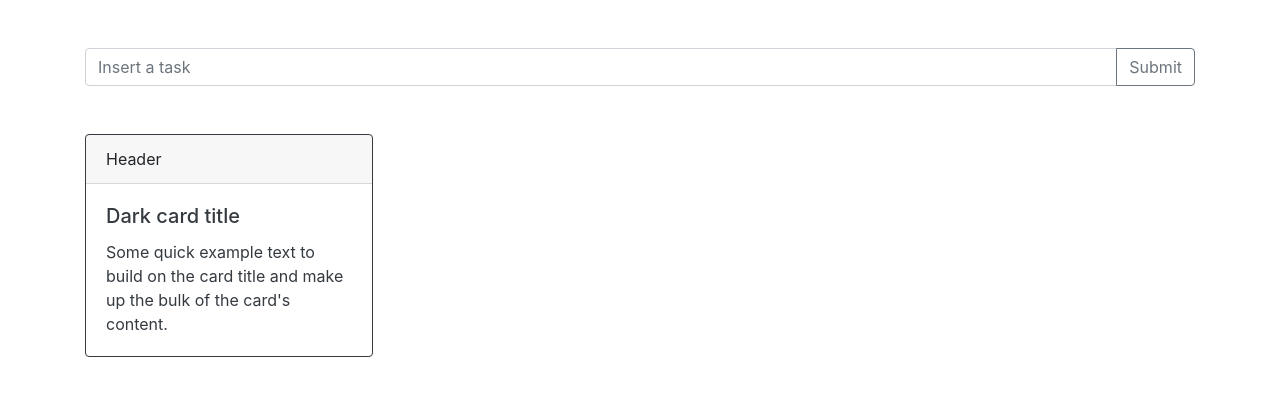
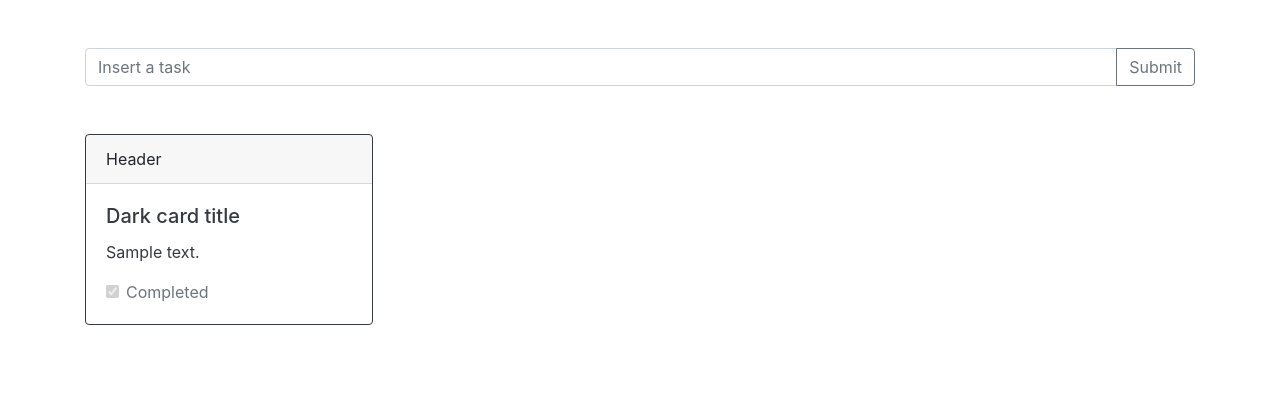
Before and after one commit to naturalDev0/todo-app-sk, a Flask app: page / in a window 1280 px wide. Shown: the part 56-452 px from the top of the page. Run offline with Flask 2, Linux system fonts and the light colour scheme; a database or web service that is not in the repository returns one stand-in record (values such as "Sample title"); some libraries are stand-ins or nearby versions.

Commit message:
Imported packages 'pymongo' to perform CRUD operations using MongoDB Atlas and 'decouple' to read environment variables from app.py Added url_for to route back to homepage, Changed the placeholder and id of input field, and Added 'block' jinja2 component for extension from base.html Added data retrieved from app.py and have it populated to individual cards in index.html, both the 'text' and 'complete' fields.

```diff
--- a/app.py
+++ b/app.py
@@ -1,9 +1,36 @@
 from flask import Flask, render_template, request, redirect, url_for
 import os
-# from flask_pymongo import PyMongo
+from flask_pymongo import pymongo
+from decouple import config
 
 app = Flask(__name__)
 
+# User credentials
+usr = config('MONGO_DB_USER')
+pwd = config('MONGO_DB_PASS')
+db_collection = config('MONGO_COLLECTION')
+
+#
+client  = pymongo.MongoClient("mongodb+srv://" + usr + ":" + pwd + "@clusterx.pg3wu.mongodb.net/"+ db_collection +"?retryWrites=true&w=majority")
+
+db = client['todo']
+collection = db['tasks']
+# collection = pymongo.collection.Collection(db, 'tasks')
+
+
 @app.route('/')
 def index():
-    return render_template("base.html")
+    cursor = collection.find({})
+    return render_template("index.html", data=cursor)
+
+@app.route('/test')
+def test():
+    collection.insert({
+        "text" : "hihi",
+        "complete" : False
+    })
+    return '<h1>Data has been inserted!</h1>'
+
+# @app.route('/verify')
+# def verify():
+#     return '<h1>' + pwd + '</h1>'
--- a/templates/base.html
+++ b/templates/base.html
@@ -1,15 +1,18 @@
 <!doctype html>
 <html lang="en">
+
 <head>
     <!-- Required meta tags -->
     <meta charset="utf-8">
     <meta name="viewport" content="width=device-width, initial-scale=1, shrink-to-fit=no">
 
     <!-- Bootstrap CSS -->
-    <link rel="stylesheet" href="https://stackpath.bootstrapcdn.com/bootstrap/4.5.2/css/bootstrap.min.css" integrity="sha384-JcKb8q3iqJ61gNV9KGb8thSsNjpSL0n8PARn9HuZOnIxN0hoP+VmmDGMN5t9UJ0Z" crossorigin="anonymous">
+    <link rel="stylesheet" href="https://stackpath.bootstrapcdn.com/bootstrap/4.5.2/css/bootstrap.min.css"
+        integrity="sha384-JcKb8q3iqJ61gNV9KGb8thSsNjpSL0n8PARn9HuZOnIxN0hoP+VmmDGMN5t9UJ0Z" crossorigin="anonymous">
 
-    <title>Hello, world!</title>
+    <title>TODO App</title>
 </head>
+
 <body>
     <!-- <h1>Hello, world!</h1> -->
 
@@ -24,7 +27,8 @@
                 <section class="col">
                     <div class="input-group mb-5 mt-5">
 
-                        <input type="text" class="form-control" placeholder="Insert a task" aria-label="Insert a task" aria-describedby="submit-task-btn">
+                        <input type="text" class="form-control" placeholder="Insert a task" aria-label="Insert a task"
+                            aria-describedby="submit-task-btn">
 
                         <div class="input-group-append">
                             <button class="btn btn-outline-secondary" type="button" id="submit-task-btn">Submit</button>
@@ -36,13 +40,7 @@
 
             <section class="row">
                 <section class="col">
-                    <div class="card border-dark mb-3" style="max-width: 18rem;">
-                        <div class="card-header">Header</div>
-                        <div class="card-body text-dark">
-                          <h5 class="card-title">Dark card title</h5>
-                          <p class="card-text">Some quick example text to build on the card title and make up the bulk of the card's content.</p>
-                        </div>
-                      </div>
+                    {% block content %}{% endblock %}
                 </section>
             </section>
         </section>
@@ -50,8 +48,15 @@
 
     <!-- Optional JavaScript -->
     <!-- jQuery first, then Popper.js, then Bootstrap JS -->
-    <script src="https://code.jquery.com/jquery-3.5.1.slim.min.js" integrity="sha384-DfXdz2htPH0lsSSs5nCTpuj/zy4C+OGpamoFVy38MVBnE+IbbVYUew+OrCXaRkfj" crossorigin="anonymous"></script>
-    <script src="https://cdn.jsdelivr.net/npm/popper.js@1.16.1/dist/umd/popper.min.js" integrity="sha384-9/reFTGAW83EW2RDu2S0VKaIzap3H66lZH81PoYlFhbGU+6BZp6G7niu735Sk7lN" crossorigin="anonymous"></script>
-    <script src="https://stackpath.bootstrapcdn.com/bootstrap/4.5.2/js/bootstrap.min.js" integrity="sha384-B4gt1jrGC7Jh4AgTPSdUtOBvfO8shuf57BaghqFfPlYxofvL8/KUEfYiJOMMV+rV" crossorigin="anonymous"></script>
+    <script src="https://code.jquery.com/jquery-3.5.1.slim.min.js"
+        integrity="sha384-DfXdz2htPH0lsSSs5nCTpuj/zy4C+OGpamoFVy38MVBnE+IbbVYUew+OrCXaRkfj"
+        crossorigin="anonymous"></script>
+    <script src="https://cdn.jsdelivr.net/npm/popper.js@1.16.1/dist/umd/popper.min.js"
+        integrity="sha384-9/reFTGAW83EW2RDu2S0VKaIzap3H66lZH81PoYlFhbGU+6BZp6G7niu735Sk7lN"
+        crossorigin="anonymous"></script>
+    <script src="https://stackpath.bootstrapcdn.com/bootstrap/4.5.2/js/bootstrap.min.js"
+        integrity="sha384-B4gt1jrGC7Jh4AgTPSdUtOBvfO8shuf57BaghqFfPlYxofvL8/KUEfYiJOMMV+rV"
+        crossorigin="anonymous"></script>
 </body>
+
 </html>
--- a/templates/index.html
+++ b/templates/index.html
@@ -3,7 +3,21 @@
 
 <!-- Main Content section -->
 {% block content %}
+{% for d in data %}
 
+<div class="card border-dark mb-3" style="max-width: 18rem;">
+    <div class="card-header">Header</div>
+    <div class="card-body text-dark">
+        <h5 class="card-title">Dark card title</h5>
+        <p class="card-text">{{ d["text"]}}</p>
+        <form class="form-check">
+            <input class="form-check-input" type="checkbox" value="" id="status-check" {{ "checked" if d['complete'] else '' }} disabled>
+            <label class="form-check-label" for="status-check">
+                Completed
+            </label>
+        </form>
+    </div>
+</div>
 
-
+{% endfor %}
 {% endblock %}
```
Lines whose indentation alone changed are shown as unchanged.
